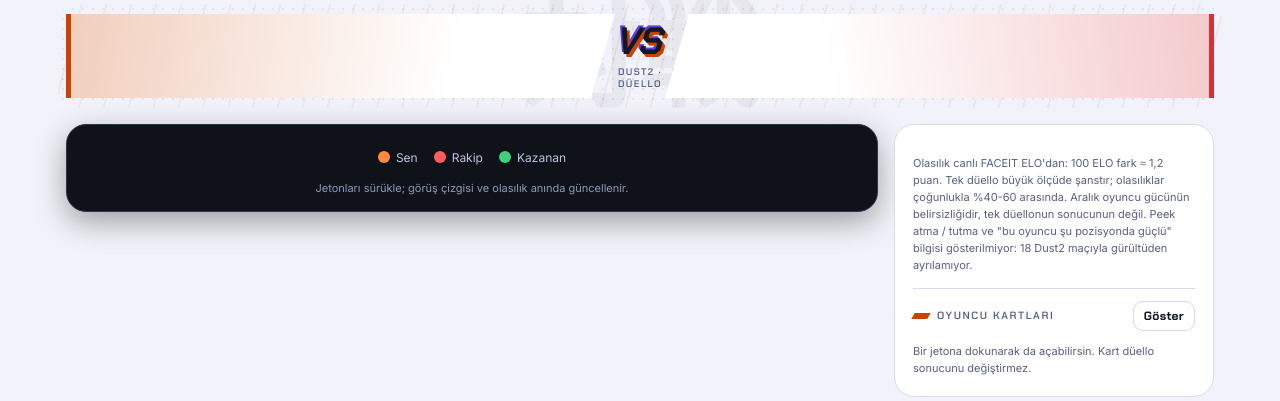
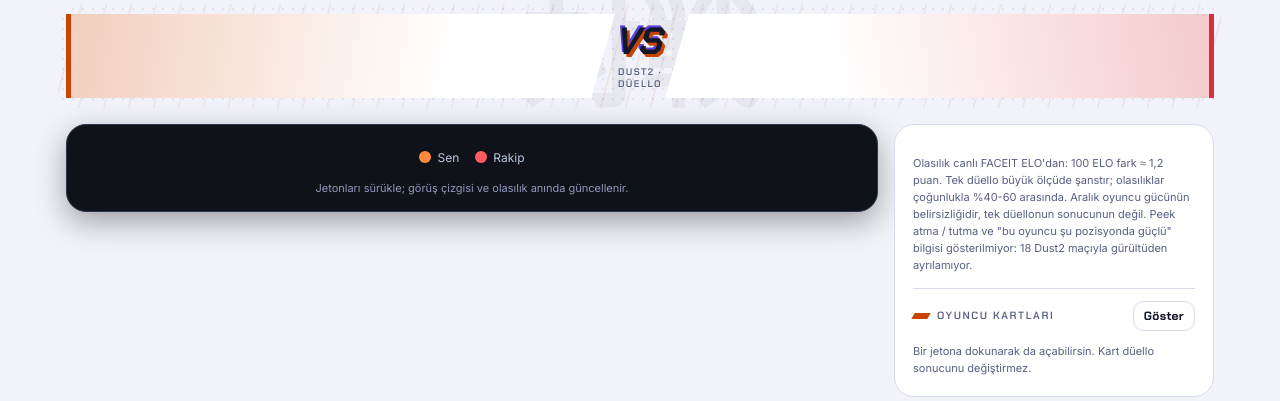
Before and after one commit to nocleva/cs-director, a Python web app: template src/squadmind/web/templates/arena.html in a window 1280 px wide. Shown: the part 647-1048 px from the top of the page. Run offline with Jinja, Linux system fonts and the light colour scheme; the template is opened without the code that fills it, so the values that code supplies are empty.

Commit message:
Günlük sunucu yedeği bu bilgisayara (pull-backup.ps1, görev SquadMind-Yedek 07:40); arena: sabit kazanan yeşili kaldırıldı, plaka etiketi FAVORİ
Co-Authored-By: Claude Opus 5.5 <noreply@anthropic.com>

```diff
--- a/src/squadmind/web/templates/arena.html
+++ b/src/squadmind/web/templates/arena.html
@@ -117,9 +117,9 @@
 </div>
 
 <section class="vsstage" id="vs" aria-label="Düello karşılaşması">
-  <div class="fighter a" id="fA"><span class="tagwin">KAZANAN</span><div class="vsx-slot" id="aGfx"></div><div class="fi"><div class="fn" id="aName"></div><div class="fe" id="aElo"></div><div class="fp" id="aP"></div></div></div>
+  <div class="fighter a" id="fA"><span class="tagwin">FAVORİ</span><div class="vsx-slot" id="aGfx"></div><div class="fi"><div class="fn" id="aName"></div><div class="fe" id="aElo"></div><div class="fp" id="aP"></div></div></div>
   <div class="vsmid"><b>VS</b><span id="vsNote">Dust2 · düello</span></div>
-  <div class="fighter b" id="fB"><span class="tagwin">KAZANAN</span><div class="vsx-slot" id="bGfx"></div><div class="fi"><div class="fn" id="bName"></div><div class="fe" id="bElo"></div><div class="fp" id="bP"></div></div></div>
+  <div class="fighter b" id="fB"><span class="tagwin">FAVORİ</span><div class="vsx-slot" id="bGfx"></div><div class="fi"><div class="fn" id="bName"></div><div class="fe" id="bElo"></div><div class="fp" id="bP"></div></div></div>
 </section>
 
 <div class="layout">
@@ -129,7 +129,7 @@
       {{ board | safe }}
       <svg class="ov" id="ov" viewBox="0 0 {{ w }} {{ h }}" aria-label="Oyuncular"></svg>
     </div>
-    <div class="legend"><span><i style="background:#FF8A3D"></i>Sen</span><span><i style="background:#FF5C62"></i>Rakip</span><span><i style="background:#3FD07A"></i>Kazanan</span></div>
+    <div class="legend"><span><i style="background:#FF8A3D"></i>Sen</span><span><i style="background:#FF5C62"></i>Rakip</span></div>
     <p class="note" style="text-align:center">Jetonları sürükle; görüş çizgisi ve olasılık anında güncellenir. <button type="button" class="ghost small replay" id="replay" hidden>Tekrar oynat</button></p>
   </section>
   <aside class="result" aria-live="polite">
@@ -241,7 +241,7 @@ function draw(result) {
     sight.setAttribute("stroke", vis ? C.ok : C.muted); sight.setAttribute("opacity", result && result.visible !== null ? (vis ? .9 : .5) : 0);
     for (const [tk, isA] of [[tokA, true], [tokB, false]]) {
       tk.g.classList.remove("win", "lose");
-      if (vis && result.p != null) tk.g.classList.add((isA ? result.p >= .5 : result.p < .5) ? "win" : "lose");
+      // Kullanıcı kararı 24.10: kazanan yalnız animasyonda (olasılığa göre örnek); haritada sabit favori yeşili yok
     }
     stage(result);
   }
```
Also changed, not shown: 1 other file.
